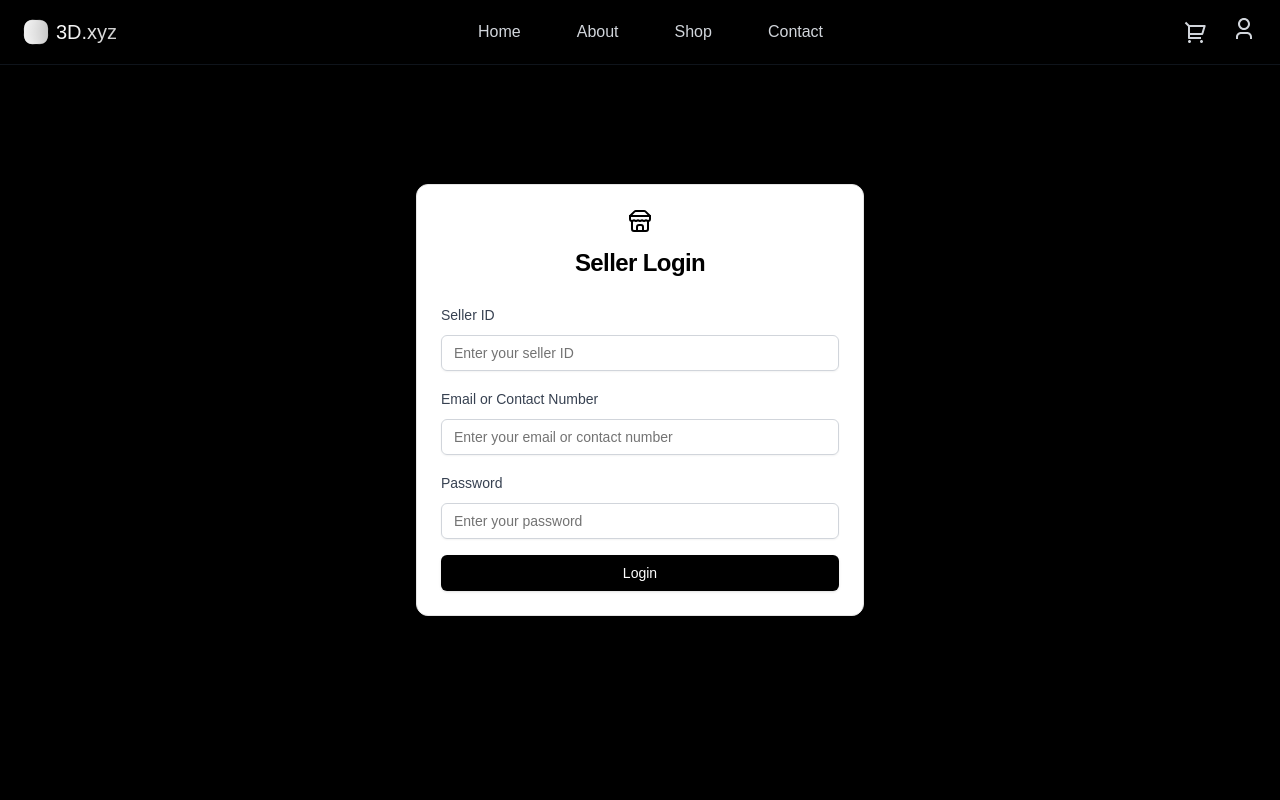
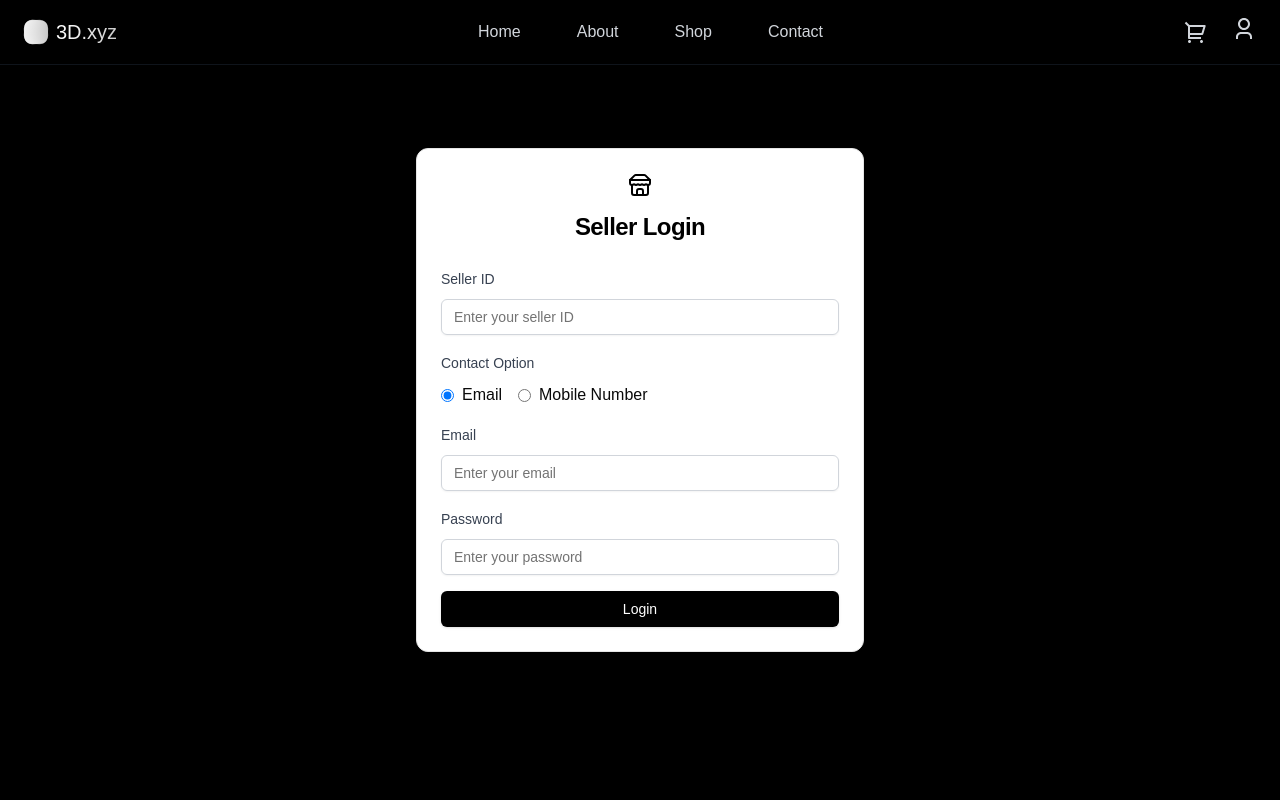
Before and after one commit to ravikan6/3dx, a Next.js app: page /seller in a window 1280 px wide. Shown: the top 800 px of the page. Built offline with nearby package versions, Linux system fonts and the light colour scheme.

Commit message:
Seller login page updated

```diff
--- a/src/app/seller/page.tsx
+++ b/src/app/seller/page.tsx
@@ -1,4 +1,4 @@
-'use client'
+"use client"
 
 import { useState } from 'react'
 import { Button } from "@/components/ui/button"
@@ -10,7 +10,9 @@ import { Store } from 'lucide-react'
 export default function SellerLogin() {
   const [formData, setFormData] = useState({
     sellerId: '',
-    emailOrContact: '',
+    contactOption: 'email', // default selection
+    email: '',
+    mobile: '',
     password: ''
   })
 
@@ -43,18 +45,63 @@ export default function SellerLogin() {
                 className="border-gray-300 focus:border-black focus:ring-black"
               />
             </div>
+
             <div className="space-y-2">
-              <Label htmlFor="emailOrContact" className="text-sm font-medium text-gray-700">Email or Contact Number</Label>
-              <Input
-                id="emailOrContact"
-                type="text"
-                placeholder="Enter your email or contact number"
-                value={formData.emailOrContact}
-                onChange={(e) => setFormData({ ...formData, emailOrContact: e.target.value })}
-                required
-                className="border-gray-300 focus:border-black focus:ring-black"
-              />
+              <Label className="text-sm font-medium text-gray-700">Contact Option</Label>
+              <div className="flex items-center space-x-4">
+                <label className="flex items-center space-x-2">
+                  <input
+                    type="radio"
+                    name="contactOption"
+                    value="email"
+                    checked={formData.contactOption === 'email'}
+                    onChange={(e) => setFormData({ ...formData, contactOption: e.target.value, mobile: '' })}
+                  />
+                  <span>Email</span>
+                </label>
+                <label className="flex items-center space-x-2">
+                  <input
+                    type="radio"
+                    name="contactOption"
+                    value="mobile"
+                    checked={formData.contactOption === 'mobile'}
+                    onChange={(e) => setFormData({ ...formData, contactOption: e.target.value, email: '' })}
+                  />
+                  <span>Mobile Number</span>
+                </label>
+              </div>
             </div>
+
+            {formData.contactOption === 'email' && (
+              <div className="space-y-2">
+                <Label htmlFor="email" className="text-sm font-medium text-gray-700">Email</Label>
+                <Input
+                  id="email"
+                  type="email"
+                  placeholder="Enter your email"
+                  value={formData.email}
+                  onChange={(e) => setFormData({ ...formData, email: e.target.value })}
+                  required
+                  className="border-gray-300 focus:border-black focus:ring-black"
+                />
+              </div>
+            )}
+
+            {formData.contactOption === 'mobile' && (
+              <div className="space-y-2">
+                <Label htmlFor="mobile" className="text-sm font-medium text-gray-700">Mobile Number</Label>
+                <Input
+                  id="mobile"
+                  type="tel"
+                  placeholder="Enter your mobile number"
+                  value={formData.mobile}
+                  onChange={(e) => setFormData({ ...formData, mobile: e.target.value })}
+                  required
+                  className="border-gray-300 focus:border-black focus:ring-black"
+                />
+              </div>
+            )}
+
             <div className="space-y-2">
               <Label htmlFor="password" className="text-sm font-medium text-gray-700">Password</Label>
               <Input
@@ -67,6 +114,7 @@ export default function SellerLogin() {
                 className="border-gray-300 focus:border-black focus:ring-black"
               />
             </div>
+
             <Button type="submit" className="w-full bg-black hover:bg-gray-800 text-white">
               Login
             </Button>
```
